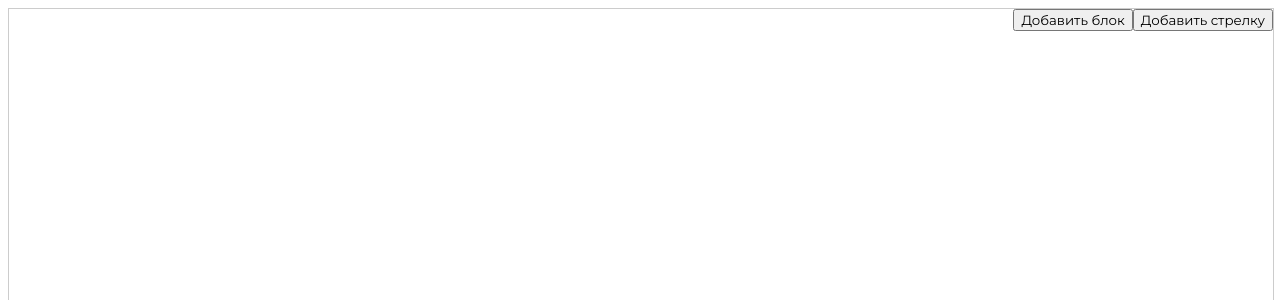
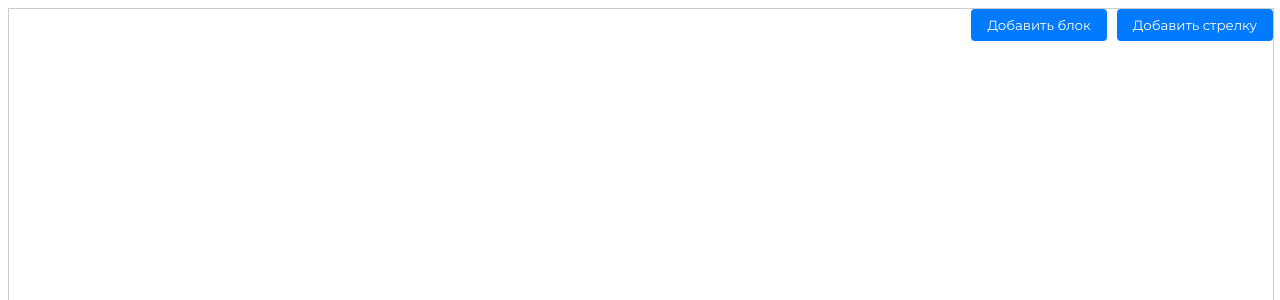
Before and after one commit to RostislavIvanov/diploma, a React (Vite) app: page / in a window 1280 px wide. Shown: the top 300 px of the page. Built offline with nearby package versions, Linux system fonts and the light colour scheme.

Commit message:
Функционал модалки

```diff
--- a/src/App.css
+++ b/src/App.css
@@ -1,3 +1,13 @@
 .big {
     height: 50px;
 }
+
+.button {
+    margin-left: 10px;
+    padding: 8px 16px;
+    border: none;
+    border-radius: 4px;
+    background-color: #007bff;
+    color: white;
+    cursor: pointer;
+}
--- a/src/App.tsx
+++ b/src/App.tsx
@@ -2,6 +2,7 @@ import { useState } from "react";
 import Block, { IBlockProps } from "./components/Block/Block.tsx";
 import Arrow, { IArrowProps } from "./components/Arrow/Arrow.tsx";
 import './App.css';
+import Modal from "./components/Modal/Modal.tsx";
 
 type IArrow = IArrowProps & { id: number };
 type IBlock = IBlockProps & { id: number, content: string };
@@ -9,13 +10,18 @@ type IBlock = IBlockProps & { id: number, content: string };
 const App = () => {
     const [blocks, setBlocks] = useState<IBlock[]>([]);
     const [arrows, setArrows] = useState<IArrow[]>([]);
+    const [showModal, setShowModal] = useState<boolean>(false);
 
-    const addBlock = (): void => {
+    const addBlock = (content: string, paddingX: string, borderColor: string, fontSize: string, lineHeight: string): void => {
         const newBlock: IBlock = {
             id: Math.random(),
             x: window.innerWidth / 2 - 50,
             y: window.innerHeight / 2 - 25,
-            content: 'Новый блок'
+            content: content,
+            borderColor: borderColor,
+            paddingX,
+            fontSize,
+            lineHeight,
         };
 
         setBlocks([...blocks, newBlock]);
@@ -47,6 +53,14 @@ const App = () => {
         setArrows(updatedArrows);
     };
 
+    const handleAddBlock = () => {
+        setShowModal(true);
+    };
+
+    const closeModal = () => {
+        setShowModal(false);
+    };
+
     return (
         <div style={{ position: 'relative', width: '100%', height: '100vh', border: '1px solid #ccc' }}>
             {blocks.map(block => (
@@ -55,6 +69,9 @@ const App = () => {
                     x={block.x}
                     y={block.y}
                     className={block.className}
+                    borderColor={block.borderColor}
+                    fontSize={block.fontSize}
+                    lineHeight={block.lineHeight}
                     onMouseMove={(newX, newY) => handleBlockMove(block.id, newX, newY)}
                 >
                     {block.content}
@@ -72,10 +89,17 @@ const App = () => {
                 />
             ))}
             <div style={{ display: 'flex', justifyContent: "flex-end" }}>
-                <button onClick={addBlock}>Добавить блок</button>
-                <button onClick={addArrow}>Добавить стрелку</button>
+                <button className={'button'} onClick={handleAddBlock}>Добавить блок</button>
+                <button className={'button'} onClick={addArrow}>Добавить стрелку</button>
             </div>
-
+            {showModal && (
+                <Modal
+                    onClose={closeModal}
+                    onSave={(content: string, paddingX: string, borderColor: string, fontSize: string, lineHeight: string) =>
+                        addBlock(content, paddingX, borderColor, fontSize, lineHeight)
+                    }
+                />
+            )}
         </div>
     );
 };
```
